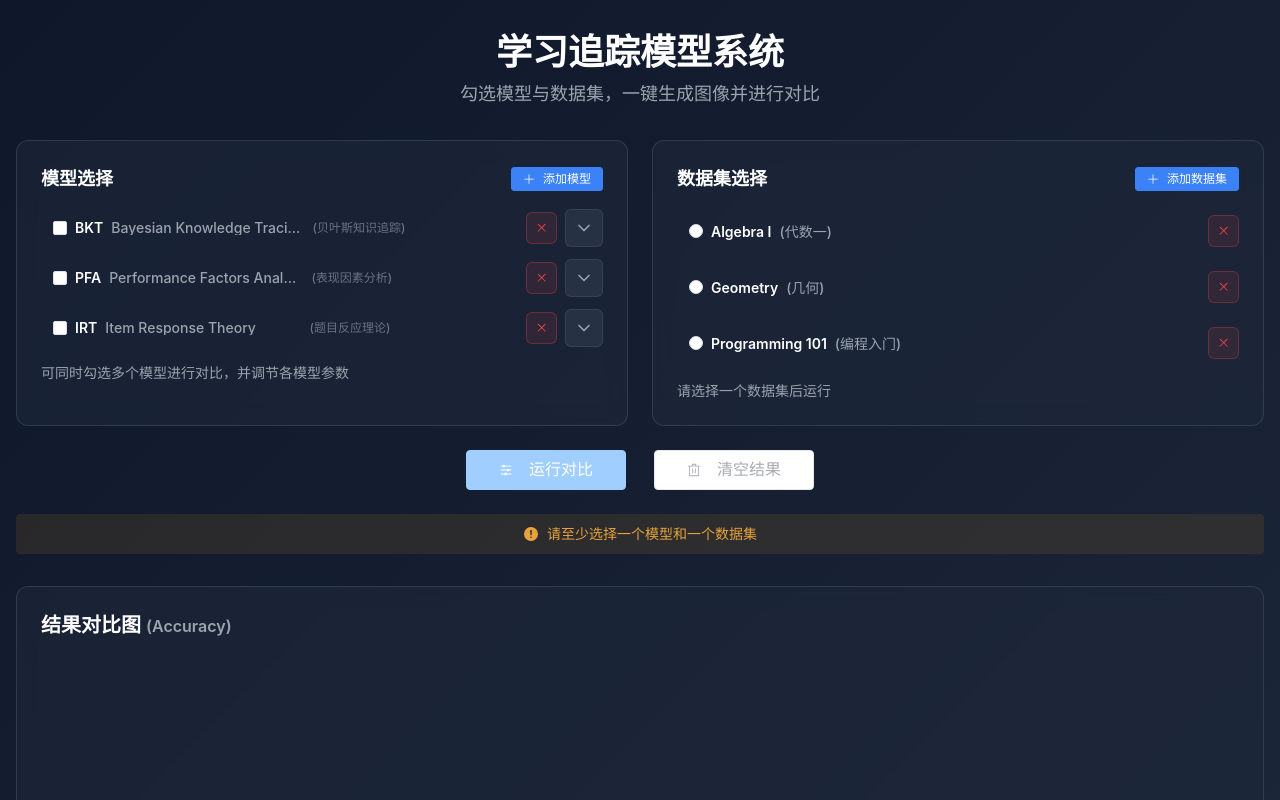
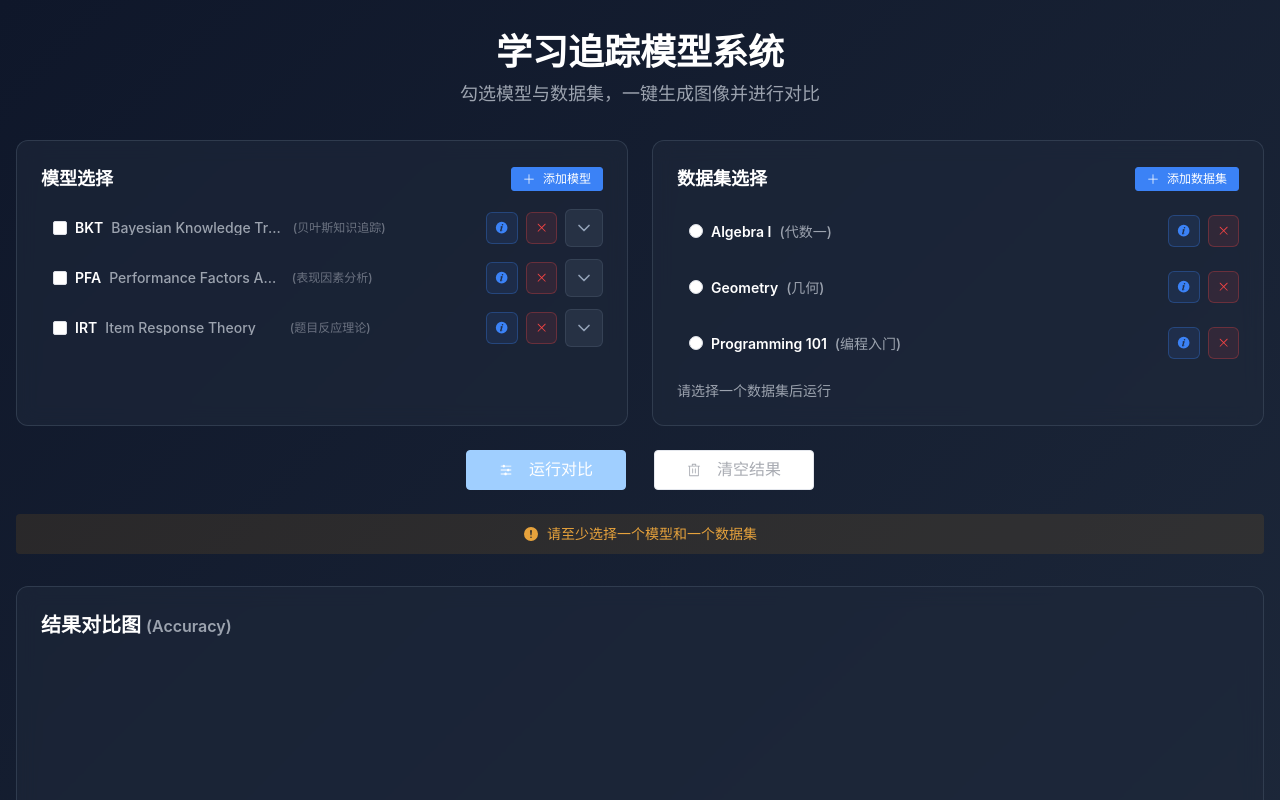
Before and after one commit to Kat3r1naK/model, a Vue app: page / in a window 1280 px wide. Shown: the top 800 px of the page. Built offline with nearby package versions, Linux system fonts and the light colour scheme.

Commit message:
feat(数据集/模型): 添加详细信息展示功能并扩展数据结构
扩展Dataset接口添加更多元数据字段
为模型和数据集选择器添加信息展示对话框
禁用App.vue中旧的模型说明区块

```diff
--- a/src/App.vue
+++ b/src/App.vue
@@ -61,7 +61,8 @@
       <!-- 添加数据集对话框 -->
       <AddDatasetDialog />
 
-      <!-- 模型说明 -->
+      <!-- 模型说明 - 已禁用 -->
+      <!--
       <div
         class="mt-6 md:mt-8 p-4 md:p-6 bg-slate-800 bg-opacity-50 rounded-lg border border-slate-600"
       >
@@ -87,6 +88,7 @@
           </div>
         </div>
       </div>
+      -->
     </div>
   </div>
 </template>
--- a/src/components/DatasetSelector.vue
+++ b/src/components/DatasetSelector.vue
@@ -18,26 +18,99 @@
             >
           </div>
         </el-radio>
-        <button @click.stop="handleDeleteDataset(dataset.id)" class="delete-btn" title="删除数据集">
-          <el-icon><Close /></el-icon>
-        </button>
+        <div class="dataset-actions">
+          <button class="info-btn" title="查看数据集说明" @click.stop="showDatasetInfo(dataset)">
+            <el-icon><InfoFilled /></el-icon>
+          </button>
+          <button
+            class="delete-btn"
+            title="删除数据集"
+            @click.stop="handleDeleteDataset(dataset.id)"
+          >
+            <el-icon><Close /></el-icon>
+          </button>
+        </div>
       </div>
     </el-radio-group>
     <p class="text-sm text-gray-400 mt-4">请选择一个数据集后运行</p>
+
+    <!-- 数据集信息对话框 -->
+    <el-dialog
+      v-model="showInfoDialog"
+      title="数据集详细信息"
+      width="600px"
+      append-to-body
+      center
+      :modal="true"
+      :close-on-click-modal="true"
+      :close-on-press-escape="true"
+    >
+      <div v-if="currentDatasetInfo" class="dataset-info-content">
+        <div class="info-item">
+          <label class="info-label">数据集名称：</label>
+          <span class="info-value">{{ currentDatasetInfo.name }}</span>
+        </div>
+        <div class="info-item">
+          <label class="info-label">简短描述：</label>
+          <span class="info-value">{{ currentDatasetInfo.description }}</span>
+        </div>
+        <div v-if="currentDatasetInfo.fullDescription" class="info-item">
+          <label class="info-label">详细描述：</label>
+          <p class="info-value">{{ currentDatasetInfo.fullDescription }}</p>
+        </div>
+        <div v-if="currentDatasetInfo.source" class="info-item">
+          <label class="info-label">数据来源：</label>
+          <span class="info-value">{{ currentDatasetInfo.source }}</span>
+        </div>
+        <div v-if="currentDatasetInfo.domain" class="info-item">
+          <label class="info-label">应用领域：</label>
+          <span class="info-value">{{ currentDatasetInfo.domain }}</span>
+        </div>
+        <div v-if="currentDatasetInfo.sampleCount" class="info-item">
+          <label class="info-label">样本数量：</label>
+          <span class="info-value">{{ currentDatasetInfo.sampleCount?.toLocaleString() }} 条</span>
+        </div>
+        <div v-if="currentDatasetInfo.year" class="info-item">
+          <label class="info-label">数据年份：</label>
+          <span class="info-value">{{ currentDatasetInfo.year }}</span>
+        </div>
+        <div
+          v-if="currentDatasetInfo.features && currentDatasetInfo.features.length > 0"
+          class="info-item"
+        >
+          <label class="info-label">数据特征：</label>
+          <div class="features-list">
+            <span v-for="feature in currentDatasetInfo.features" :key="feature" class="feature-tag">
+              {{ feature }}
+            </span>
+          </div>
+        </div>
+      </div>
+      <template #footer>
+        <span class="dialog-footer">
+          <el-button @click="handleCloseInfoDialog">关闭</el-button>
+        </span>
+      </template>
+    </el-dialog>
   </div>
 </template>
 
 <script setup lang="ts">
-import { computed } from 'vue'
+import { ref, computed } from 'vue'
 import { storeToRefs } from 'pinia'
 import { ElMessage, ElMessageBox } from 'element-plus'
-import { Plus, Close } from '@element-plus/icons-vue'
+import { Plus, Close, InfoFilled } from '@element-plus/icons-vue'
 import { useModelStore } from '@/stores/modelStore'
+import type { Dataset } from '@/types'
 
 const modelStore = useModelStore()
 const { availableDatasets, selectedDataset } = storeToRefs(modelStore)
 
 const datasets = computed(() => availableDatasets.value)
+
+// 数据集信息弹出对话框相关
+const showInfoDialog = ref(false)
+const currentDatasetInfo = ref<Dataset | null>(null)
 
 const localSelectedDataset = computed({
   get: () => selectedDataset.value,
@@ -49,6 +122,18 @@ const localSelectedDataset = computed({
 // 打开添加数据集对话框
 const openAddDatasetDialog = () => {
   modelStore.showAddDatasetDialog = true
+}
+
+// 显示数据集信息
+const showDatasetInfo = (dataset: Dataset) => {
+  currentDatasetInfo.value = dataset
+  showInfoDialog.value = true
+}
+
+// 关闭数据集信息对话框
+const handleCloseInfoDialog = () => {
+  showInfoDialog.value = false
+  currentDatasetInfo.value = null
 }
 
 // 处理删除数据集
@@ -195,4 +280,89 @@ const handleDeleteDataset = (datasetId: string) => {
   border-color: #ef4444;
   color: #fee2e2;
 }
+
+/* 数据集操作按钮组 */
+.dataset-actions {
+  display: flex;
+  align-items: center;
+  gap: 0.5rem;
+}
+
+/* 信息按钮 */
+.info-btn {
+  display: flex;
+  align-items: center;
+  justify-content: center;
+  padding: 0.5rem;
+  background: rgba(59, 130, 246, 0.1);
+  border: 1px solid rgba(59, 130, 246, 0.3);
+  border-radius: 6px;
+  color: #3b82f6;
+  cursor: pointer;
+  transition: all 0.3s ease;
+}
+
+.info-btn:hover {
+  background: rgba(59, 130, 246, 0.2);
+  border-color: #3b82f6;
+  color: #dbeafe;
+}
+
+/* 数据集信息对话框内容 */
+.dataset-info-content {
+  padding: 1rem 0;
+}
+
+.info-item {
+  margin-bottom: 1rem;
+  display: flex;
+  flex-direction: column;
+  gap: 0.5rem;
+}
+
+.info-item:last-child {
+  margin-bottom: 0;
+}
+
+.info-label {
+  font-weight: 600;
+  color: #374151;
+  font-size: 0.875rem;
+}
+
+.info-value {
+  color: #6b7280;
+  font-size: 0.875rem;
+  line-height: 1.5;
+}
+
+/* 特征标签列表 */
+.features-list {
+  display: flex;
+  flex-wrap: wrap;
+  gap: 0.5rem;
+}
+
+.feature-tag {
+  display: inline-block;
+  padding: 0.25rem 0.5rem;
+  background: rgba(59, 130, 246, 0.1);
+  border: 1px solid rgba(59, 130, 246, 0.2);
+  border-radius: 4px;
+  color: #3b82f6;
+  font-size: 0.75rem;
+  font-weight: 500;
+}
+
+/* 移动端适配 */
+@media (max-width: 768px) {
+  .dataset-actions {
+    gap: 0.375rem;
+  }
+
+  .info-btn,
+  .delete-btn {
+    padding: 0.375rem;
+  }
+}
 </style>
--- a/src/components/ModelSelector.vue
+++ b/src/components/ModelSelector.vue
@@ -19,13 +19,16 @@
             </div>
           </el-checkbox>
           <div class="model-actions">
-            <button @click.stop="handleDeleteModel(model.id)" class="delete-btn" title="删除模型">
+            <button class="info-btn" title="查看模型说明" @click.stop="showModelInfo(model)">
+              <el-icon><InfoFilled /></el-icon>
+            </button>
+            <button class="delete-btn" title="删除模型" @click.stop="handleDeleteModel(model.id)">
               <el-icon><Close /></el-icon>
             </button>
             <button
-              @click.stop="toggleParameters(model.id)"
               class="expand-btn"
               :class="{ expanded: expandedModels.includes(model.id) }"
+              @click.stop="toggleParameters(model.id)"
             >
               <svg
                 xmlns="http://www.w3.org/2000/svg"
@@ -49,7 +52,7 @@
           <div v-if="expandedModels.includes(model.id)" class="model-parameters mt-3 ml-8">
             <div class="text-sm text-gray-300 mb-2 flex items-center justify-between">
               <span>参数设置</span>
-              <el-button size="small" text @click="resetParameters(model.id)" class="reset-btn">
+              <el-button size="small" text class="reset-btn" @click="resetParameters(model.id)">
                 重置
               </el-button>
             </div>
@@ -62,11 +65,11 @@
               </div>
               <el-slider
                 :model-value="getParameterValue(model.id, param.key)"
-                @update:model-value="(val: number) => updateParameter(model.id, param.key, val)"
                 :min="param.min"
                 :max="param.max"
                 :step="param.step"
                 :show-tooltip="false"
+                @update:model-value="(val: number) => updateParameter(model.id, param.key, val)"
               />
               <div class="param-description">{{ param.description }}</div>
             </div>
@@ -74,7 +77,52 @@
         </el-collapse-transition>
       </div>
     </el-checkbox-group>
-    <p class="text-sm text-gray-400 mt-4">可同时勾选多个模型进行对比，并调节各模型参数</p>
+
+    <!-- 模型信息弹出对话框 -->
+    <el-dialog
+      v-model="showInfoDialog"
+      :title="`模型说明 - ${currentModelInfo?.name || ''}`"
+      width="500px"
+      :before-close="handleCloseInfoDialog"
+      append-to-body
+      center
+      :modal="true"
+      :close-on-click-modal="true"
+      :close-on-press-escape="true"
+    >
+      <div v-if="currentModelInfo" class="model-info-content">
+        <div class="info-item">
+          <label class="info-label">模型名称：</label>
+          <span class="info-value">{{ currentModelInfo.name }}</span>
+        </div>
+        <div class="info-item">
+          <label class="info-label">完整名称：</label>
+          <span class="info-value">{{ currentModelInfo.fullName }}</span>
+        </div>
+        <div class="info-item">
+          <label class="info-label">模型描述：</label>
+          <span class="info-value">{{ currentModelInfo.description }}</span>
+        </div>
+        <div
+          v-if="currentModelInfo.parameters && currentModelInfo.parameters.length > 0"
+          class="info-item"
+        >
+          <label class="info-label">可调参数：</label>
+          <div class="parameters-list">
+            <div v-for="param in currentModelInfo.parameters" :key="param.key" class="param-info">
+              <span class="param-name">{{ param.label }}</span>
+              <span class="param-range">({{ param.min }} - {{ param.max }})</span>
+              <p class="param-desc">{{ param.description }}</p>
+            </div>
+          </div>
+        </div>
+      </div>
+      <template #footer>
+        <span class="dialog-footer">
+          <el-button @click="handleCloseInfoDialog">关闭</el-button>
+        </span>
+      </template>
+    </el-dialog>
   </div>
 </template>
 
@@ -82,7 +130,7 @@
 import { ref, computed, watch } from 'vue'
 import { storeToRefs } from 'pinia'
 import { ElMessage, ElMessageBox } from 'element-plus'
-import { Plus, Close } from '@element-plus/icons-vue'
+import { Plus, Close, InfoFilled } from '@element-plus/icons-vue'
 import { useModelStore } from '@/stores/modelStore'
 
 const modelStore = useModelStore()
@@ -92,6 +140,10 @@ const models = computed(() => availableModels.value)
 
 // 展开的模型列表
 const expandedModels = ref<string[]>([])
+
+// 模型信息弹出对话框相关
+const showInfoDialog = ref(false)
+const currentModelInfo = ref<any>(null)
 
 const localSelectedModels = computed({
   get: () => selectedModels.value,
@@ -130,6 +182,18 @@ const resetParameters = (modelId: string) => {
 // 打开添加模型对话框
 const openAddModelDialog = () => {
   modelStore.showAddModelDialog = true
+}
+
+// 显示模型信息
+const showModelInfo = (model: any) => {
+  currentModelInfo.value = model
+  showInfoDialog.value = true
+}
+
+// 关闭模型信息对话框
+const handleCloseInfoDialog = () => {
+  showInfoDialog.value = false
+  currentModelInfo.value = null
 }
 
 // 处理删除模型
@@ -330,6 +394,25 @@ watch(
   transform: rotate(180deg);
 }
 
+.info-btn {
+  display: flex;
+  align-items: center;
+  justify-content: center;
+  padding: 0.5rem;
+  background: rgba(59, 130, 246, 0.1);
+  border: 1px solid rgba(59, 130, 246, 0.3);
+  border-radius: 6px;
+  color: #3b82f6;
+  cursor: pointer;
+  transition: all 0.3s ease;
+}
+
+.info-btn:hover {
+  background: rgba(59, 130, 246, 0.2);
+  border-color: #3b82f6;
+  color: #dbeafe;
+}
+
 .delete-btn {
   display: flex;
   align-items: center;
@@ -414,4 +497,66 @@ watch(
 .reset-btn:hover {
   color: #3b82f6;
 }
+
+/* 模型信息对话框样式 */
+.model-info-content {
+  padding: 1rem 0;
+}
+
+.info-item {
+  margin-bottom: 1rem;
+}
+
+.info-item:last-child {
+  margin-bottom: 0;
+}
+
+.info-label {
+  font-weight: 600;
+  color: #374151;
+  margin-right: 0.5rem;
+  display: inline-block;
+  min-width: 80px;
+}
+
+.info-value {
+  color: #1f2937;
+  word-break: break-word;
+}
+
+.parameters-list {
+  margin-top: 0.5rem;
+  padding-left: 1rem;
+}
+
+.param-info {
+  margin-bottom: 0.75rem;
+  padding: 0.5rem;
+  background: #f9fafb;
+  border-radius: 6px;
+  border-left: 3px solid #3b82f6;
+}
+
+.param-info:last-child {
+  margin-bottom: 0;
+}
+
+.param-name {
+  font-weight: 600;
+  color: #374151;
+  margin-right: 0.5rem;
+}
+
+.param-range {
+  font-size: 0.875rem;
+  color: #6b7280;
+  font-family: monospace;
+}
+
+.param-desc {
+  margin: 0.25rem 0 0 0;
+  font-size: 0.875rem;
+  color: #6b7280;
+  font-style: italic;
+}
 </style>
--- a/src/stores/modelStore.ts
+++ b/src/stores/modelStore.ts
@@ -128,16 +128,37 @@ export const useModelStore = defineStore('model', () => {
       id: 'algebra1',
       name: 'Algebra I',
       description: '代数一',
+      fullDescription:
+        '这是一个包含代数一课程学习数据的数据集，记录了学生在代数基础概念学习过程中的表现。',
+      source: 'Carnegie Learning DataShop',
+      sampleCount: 15000,
+      features: ['学生ID', '题目ID', '答题时间', '正确性', '技能标签'],
+      domain: '数学教育',
+      year: 2019,
     },
     {
       id: 'geometry',
       name: 'Geometry',
       description: '几何',
+      fullDescription:
+        '几何学习数据集，包含学生在几何概念和定理学习中的详细记录，涵盖平面几何和立体几何。',
+      source: 'ASSISTments Platform',
+      sampleCount: 12500,
+      features: ['学生ID', '题目类型', '解题步骤', '错误类型', '几何概念'],
+      domain: '数学教育',
+      year: 2020,
     },
     {
       id: 'programming101',
       name: 'Programming 101',
       description: '编程入门',
+      fullDescription:
+        '编程入门课程数据集，记录了初学者在学习基础编程概念时的学习轨迹和编程练习表现。',
+      source: 'CodeLab Educational Platform',
+      sampleCount: 8900,
+      features: ['学生ID', '编程题目', '代码提交', '编译错误', '运行结果', '编程概念'],
+      domain: '计算机科学教育',
+      year: 2021,
     },
   ])
 
--- a/src/types/index.ts
+++ b/src/types/index.ts
@@ -31,6 +31,12 @@ export interface Dataset {
   id: string
   name: string
   description: string
+  fullDescription?: string // 详细描述
+  source?: string // 数据来源
+  sampleCount?: number // 样本数量
+  features?: string[] // 特征列表
+  domain?: string // 领域
+  year?: number // 年份
 }
 
 // 结果数据点
```
